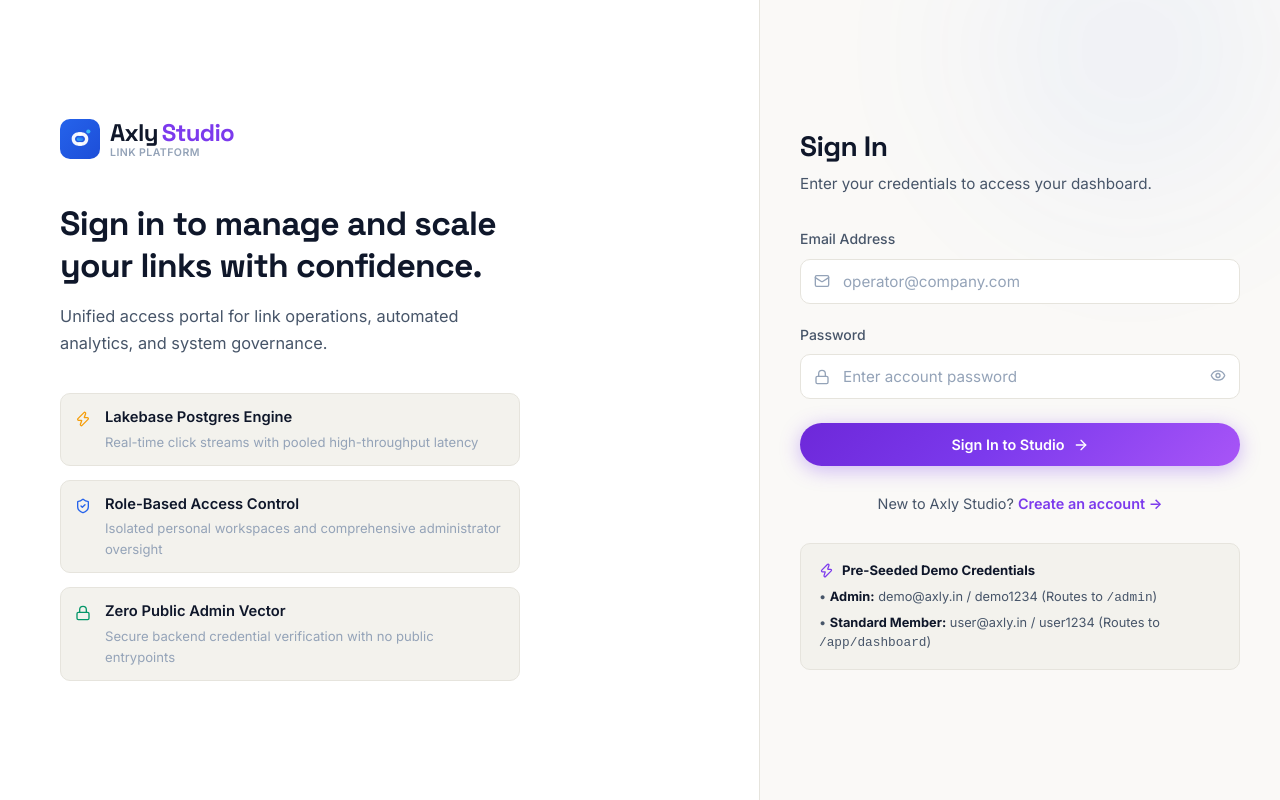
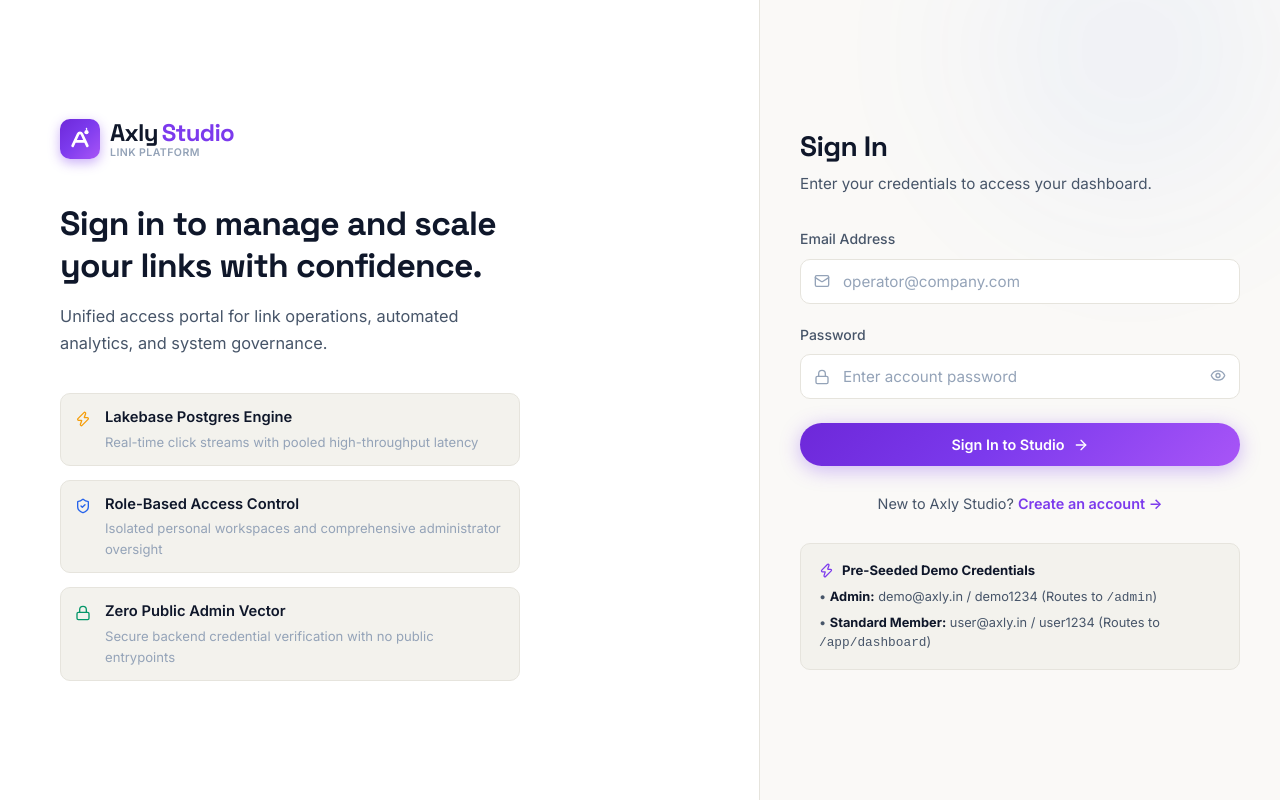
Before and after one commit to Ravikiran9988/axly-studio, a React (Vite) app in the folder frontend/: page /login in a window 1280 px wide. Built offline with nearby package versions, Linux system fonts and the light colour scheme; no server answers.

Commit message:
Restore original Axly geometric logo and favicon

```diff
--- a/frontend/src/components/AxlyLogo.jsx
+++ b/frontend/src/components/AxlyLogo.jsx
@@ -1,9 +1,11 @@
+import BrandMark from './BrandMark';
+
 export default function AxlyLogo({
   size = 'md',
   variant = 'full',
   showSubtitle = true,
   className = '',
-  style = {}
+  style = {},
 }) {
   const iconSizes = {
     xs: 18,
@@ -24,52 +26,26 @@ export default function AxlyLogo({
   const px = typeof size === 'number' ? size : iconSizes[size] || 32;
   const fontSize = typeof size === 'number' ? `${size * 0.4}px` : textSizes[size] || '1.28rem';
 
-  // Original geometric brand mark: Twin linked precision arcs converging at forward focal point
-  const iconSvg = (
-    <svg
-      width={px}
-      height={px}
-      viewBox="0 0 48 48"
-      fill="none"
-      xmlns="http://www.w3.org/2000/svg"
-      className="axly-brand-icon"
-      style={{ flexShrink: 0 }}
-      aria-hidden="true"
+  // Use the original Axly geometric A mark throughout the product.
+  const iconSvg = variant === 'icon' ? (
+    <BrandMark size={px} className="axly-brand-icon" />
+  ) : (
+    <div
+      className="logo-icon axly-logo-mark"
+      style={{
+        width: px,
+        height: px,
+        minWidth: px,
+        minHeight: px,
+        borderRadius: Math.max(6, Math.round(px * 0.25)),
+        display: 'inline-flex',
+        alignItems: 'center',
+        justifyContent: 'center',
+        flexShrink: 0,
+      }}
     >
-      <defs>
-        <linearGradient id="axly-grad-primary" x1="0%" y1="0%" x2="100%" y2="100%">
-          <stop offset="0%" stopColor="#2563eb" />
-          <stop offset="100%" stopColor="#1d4ed8" />
-        </linearGradient>
-        <linearGradient id="axly-grad-accent" x1="0%" y1="100%" x2="100%" y2="0%">
-          <stop offset="0%" stopColor="#38bdf8" />
-          <stop offset="100%" stopColor="#2563eb" />
-        </linearGradient>
-      </defs>
-
-      {/* Background rounded foundation tile */}
-      <rect width="48" height="48" rx="12" fill="url(#axly-grad-primary)" />
-
-      {/* Left node anchor loop */}
-      <path
-        d="M14 24C14 19.5817 17.5817 16 22 16H25C26.1046 16 27 16.8954 27 18C27 19.1046 26.1046 20 25 20H22C19.7909 20 18 21.7909 18 24C18 26.2091 19.7909 28 22 28H25C26.1046 28 27 28.8954 27 30C27 31.1046 26.1046 32 25 32H22C17.5817 32 14 28.4183 14 24Z"
-        fill="#ffffff"
-        opacity="0.95"
-      />
-
-      {/* Right destination node loop */}
-      <path
-        d="M34 24C34 28.4183 30.4183 32 26 32H23C21.8954 32 21 31.1046 21 30C21 28.8954 21.8954 28 23 28H26C28.2091 28 30 26.2091 30 24C30 21.7909 28.2091 20 26 20H23C21.8954 20 21 19.1046 21 18C21 16.8954 21.8954 16 23 16H26C30.4183 16 34 19.5817 34 24Z"
-        fill="#ffffff"
-        opacity="0.95"
-      />
-
-      {/* Central connective nexus beam */}
-      <rect x="20" y="22" width="8" height="4" rx="2" fill="url(#axly-grad-accent)" />
-
-      {/* Precision destination dot */}
-      <circle cx="34" cy="15" r="2.5" fill="#38bdf8" />
-    </svg>
+      <BrandMark size={Math.max(12, Math.round(px * 0.66))} />
+    </div>
   );
 
   if (variant === 'icon') {
@@ -92,11 +68,11 @@ export default function AxlyLogo({
             color: 'var(--text-primary)',
             display: 'flex',
             alignItems: 'center',
-            gap: 4
+            gap: 4,
           }}
         >
           Axly
-          <span style={{ color: 'var(--brand-primary, #2563eb)', fontWeight: 700 }}>Studio</span>
+          <span style={{ color: 'var(--brand-primary, #7c3aed)', fontWeight: 700 }}>Studio</span>
         </span>
         {showSubtitle && (
           <span
@@ -105,7 +81,7 @@ export default function AxlyLogo({
               fontWeight: 600,
               letterSpacing: '0.04em',
               textTransform: 'uppercase',
-              color: 'var(--text-muted)'
+              color: 'var(--text-muted)',
             }}
           >
             Link Platform
```
Also changed, not shown: frontend/public/favicon.svg.
